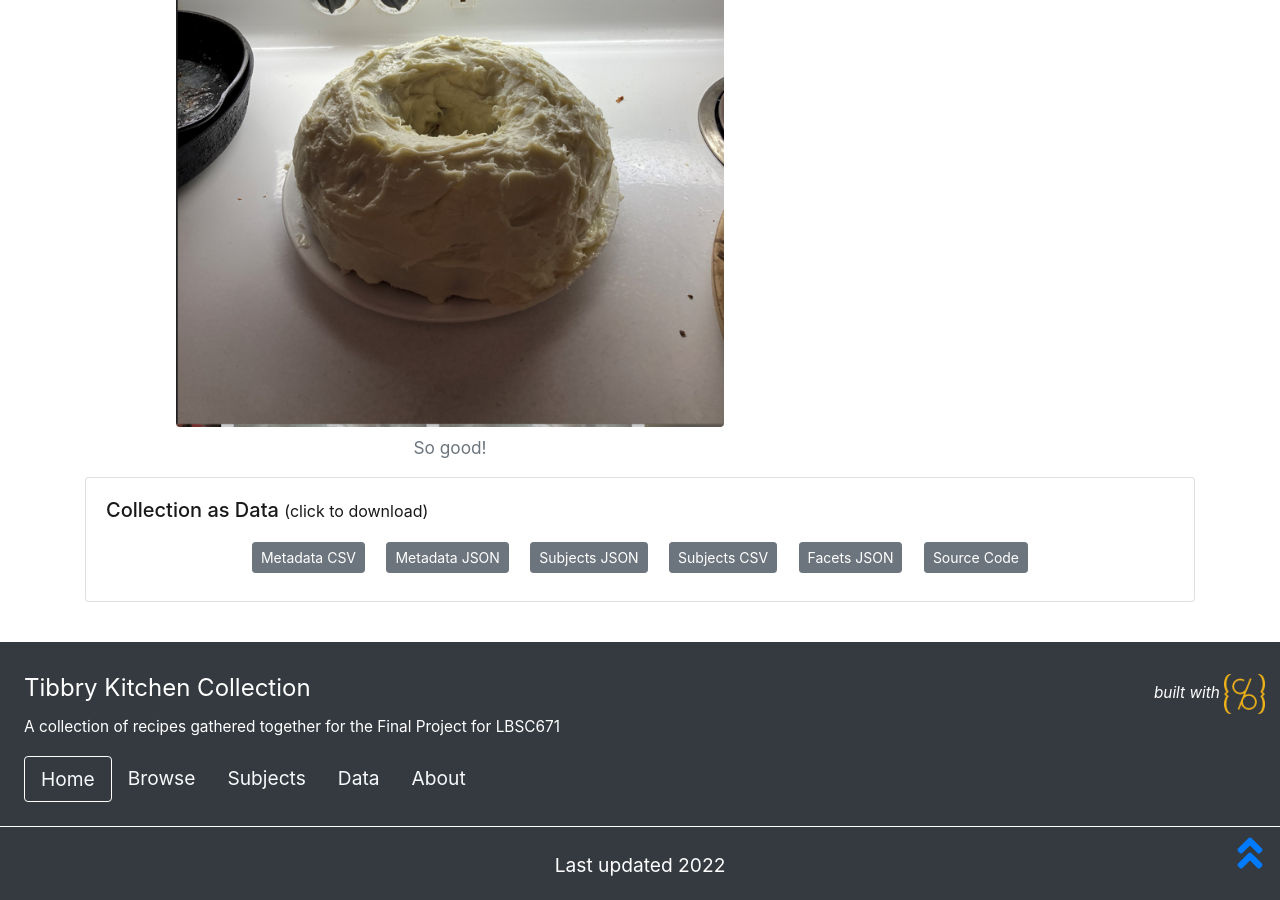
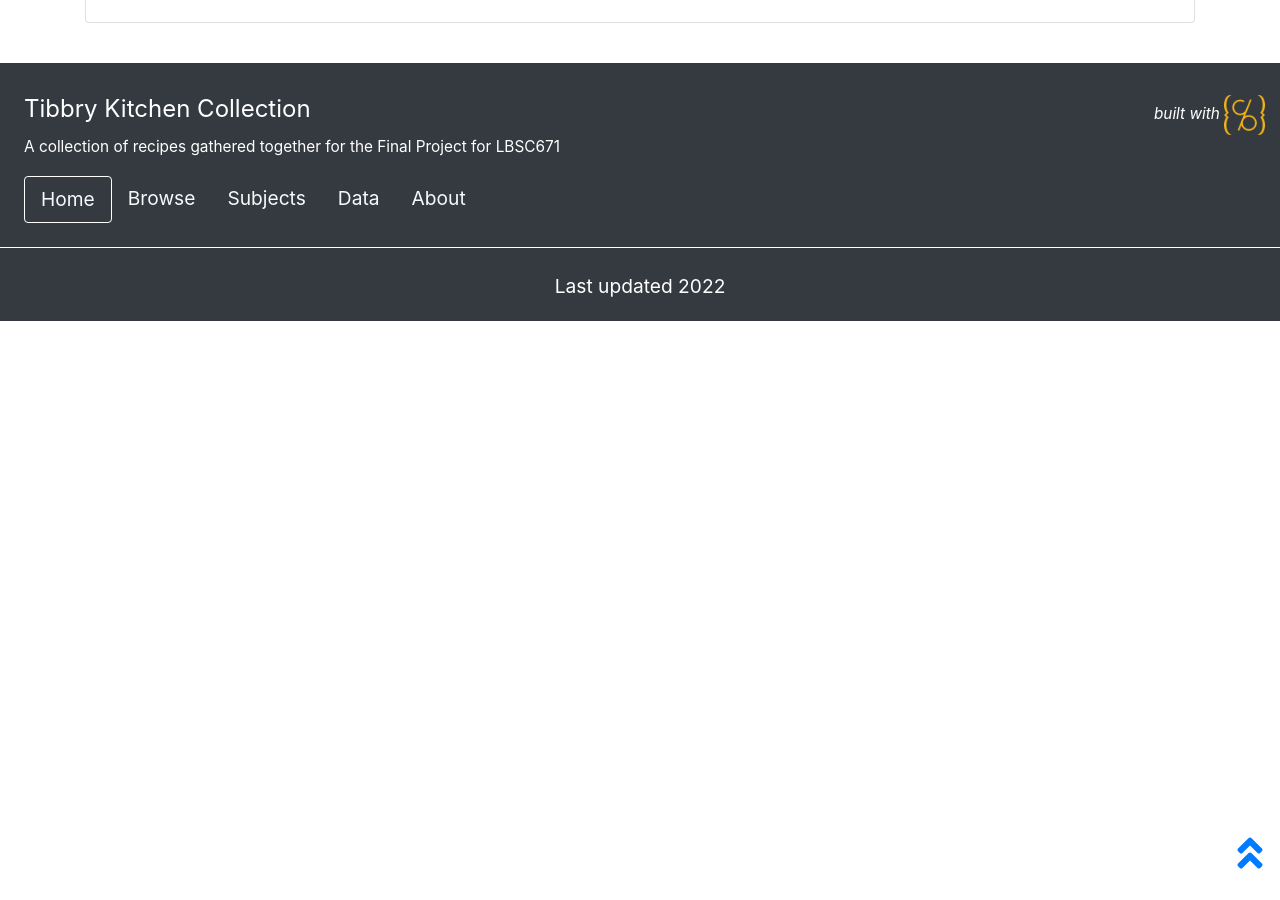
Before and after one commit to gbrei/tibbrykitchencollection, a Jekyll site: the page built from index.md, in a window 1280 px wide and 900 px high, scrolled down 830 px. Built offline with Jekyll 4.4.1, drawn with Linux system fonts in a browser that asks for light colours; after the commit the page ends 1151 px from its top, so only the background shows below that.

Commit message:
Update home-infographic.html

```diff
--- a/_layouts/home-infographic.html
+++ b/_layouts/home-infographic.html
@@ -6,7 +6,7 @@ layout: page
   <div class="col-md-8">
 
     {% include index/description.html %}
-    {% include feature/image.html objectid="/objects/pumpkincake.png" width="75" alt="Pumpkin Cake, Halloween 2021" caption="So good!"%}
+
 
 
   </div>
```
